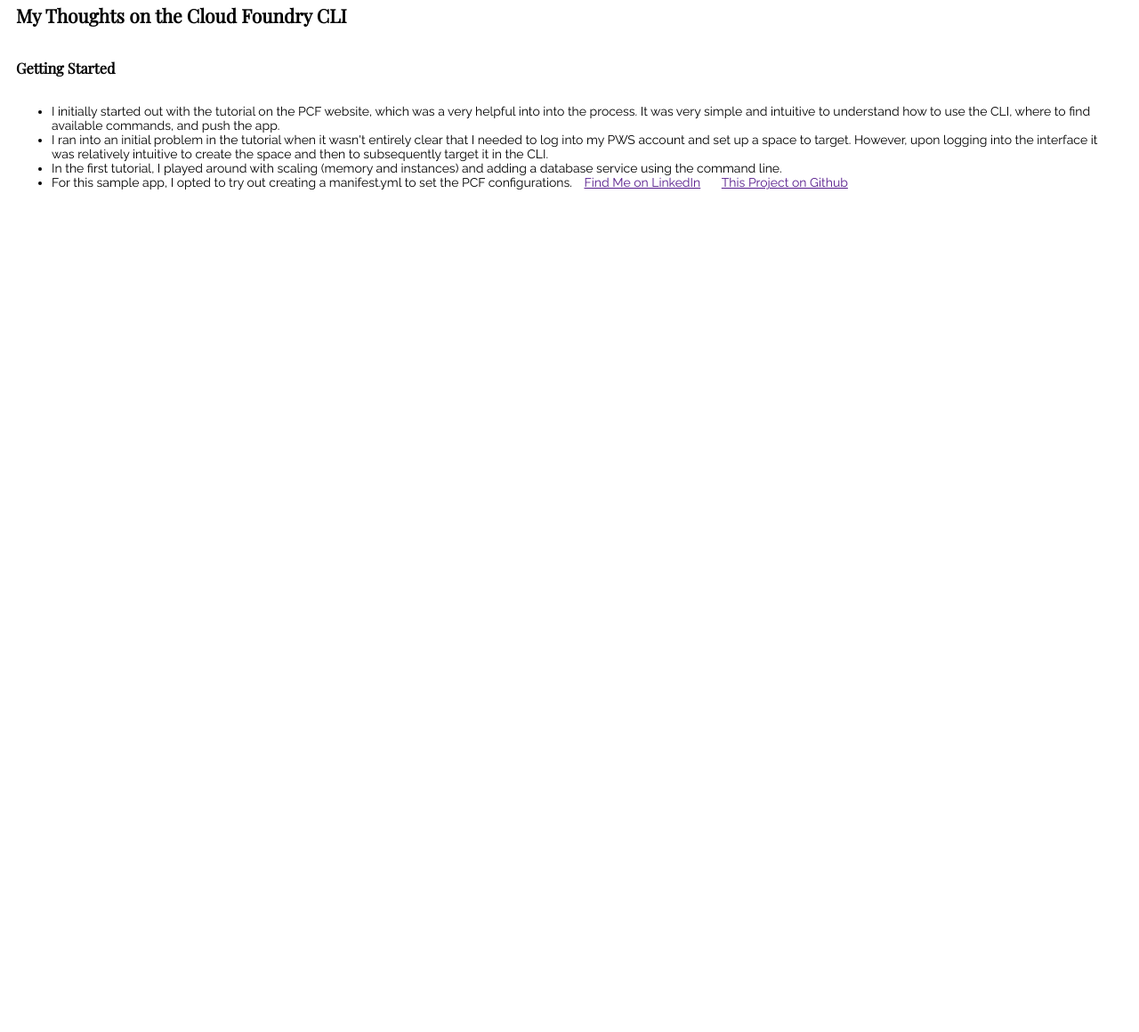
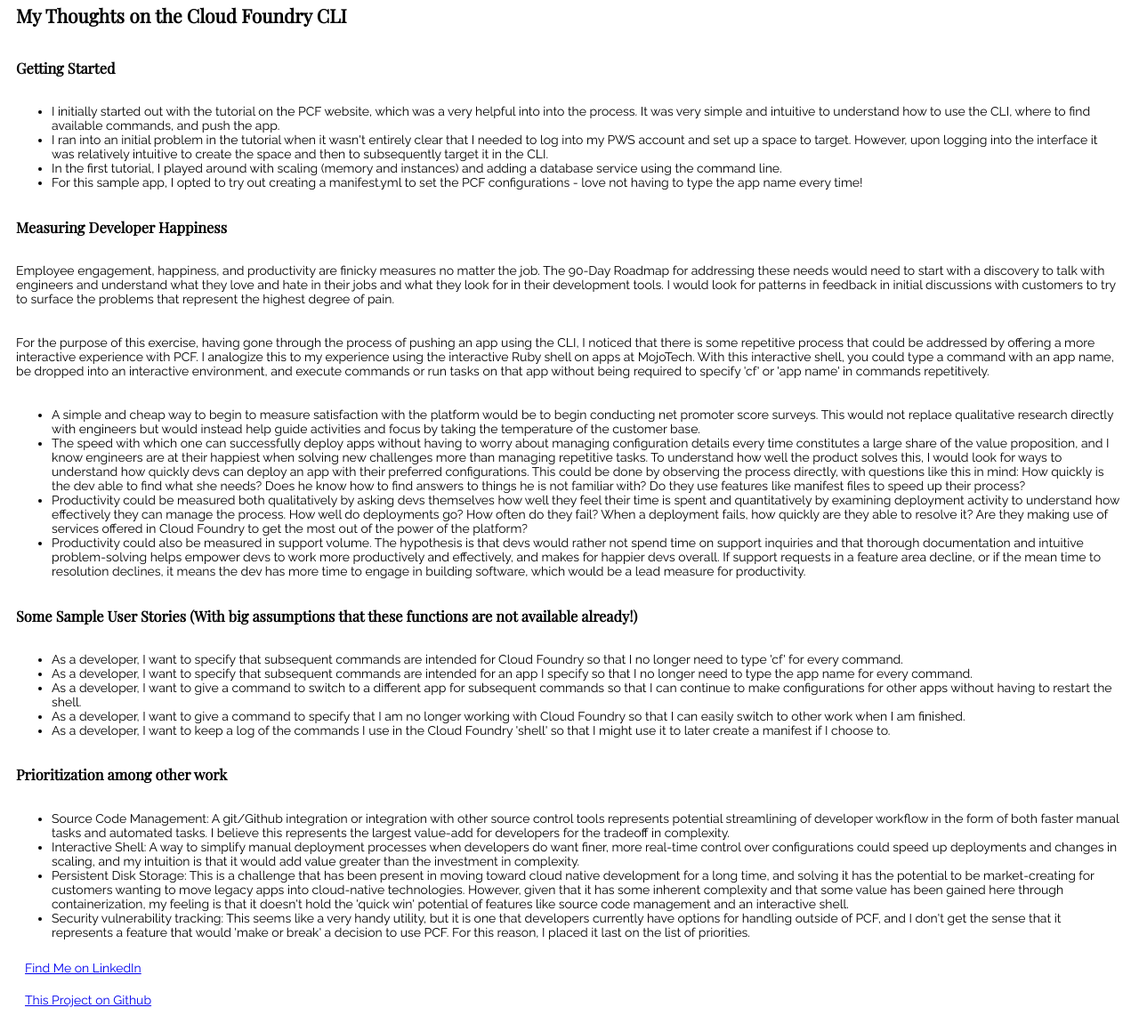
Before and after one commit to scspeirs/speirs-hello, a plain HTML site: page index.html in a window 1280 px wide. Shown: the part 499-1659 px from the top of the page at 89% size. Before the commit the page ends 800 px from the top, so only its background shows below. Drawn offline with nearby package versions, Linux system fonts and the light colour scheme.

Commit message:
Add content to page

```diff
--- a/index.html
+++ b/index.html
@@ -21,7 +21,32 @@
     <li>I initially started out with the tutorial on the PCF website, which was a very helpful into into the process. It was very simple and intuitive to understand how to use the CLI, where to find available commands, and push the app.
     <li>I ran into an initial problem in the tutorial when it wasn't entirely clear that I needed to log into my PWS account and set up a space to target. However, upon logging into the interface it was relatively intuitive to create the space and then to subsequently target it in the CLI.
     <li>In the first tutorial, I played around with scaling (memory and instances) and adding a database service using the command line.
-    <li>For this sample app, I opted to try out creating a manifest.yml to set the PCF configurations.
-  <a href src="https://www.linkedin.com/in/shaughnessyspeirs/">Find Me on LinkedIn</a>
-  <a href src="https://github.com/scspeirs/speirs-hello">This Project on Github</a>
+    <li>For this sample app, I opted to try out creating a manifest.yml to set the PCF configurations - love not having to type the app name every time!
+  </ul>
+  <h3>Measuring Developer Happiness</h3>
+  <p>Employee engagement, happiness, and productivity are finicky measures no matter the job. The 90-Day Roadmap for addressing these needs would need to start with a discovery to talk with engineers and understand what they love and hate in their jobs and what they look for in their development tools. I would look for patterns in feedback in initial discussions with customers to try to surface the problems that represent the highest degree of pain.</p>
+  <p>For the purpose of this exercise, having gone through the process of pushing an app using the CLI, I noticed that there is some repetitive process that could be addressed by offering a more interactive experience with PCF. I analogize this to my experience using the interactive Ruby shell on apps at MojoTech. With this interactive shell, you could type a command with an app name, be dropped into an interactive environment, and execute commands or run tasks on that app without being required to specify 'cf' or 'app name' in commands repetitively.</p>
+  <ul>
+    <li>A simple and cheap way to begin to measure satisfaction with the platform would be to begin conducting net promoter score surveys. This would not replace qualitative research directly with engineers but would instead help guide activities and focus by taking the temperature of the customer base.
+    <li>The speed with which one can successfully deploy apps without having to worry about managing configuration details every time constitutes a large share of the value proposition, and I know engineers are at their happiest when solving new challenges more than managing repetitive tasks. To understand how well the product solves this, I would look for ways to understand how quickly devs can deploy an app with their preferred configurations. This could be done by observing the process directly, with questions like this in mind: How quickly is the dev able to find what she needs? Does he know how to find answers to things he is not familiar with? Do they use features like manifest files to speed up their process?
+    <li>Productivity could be measured both qualitatively by asking devs themselves how well they feel their time is spent and quantitatively by examining deployment activity to understand how effectively they can manage the process. How well do deployments go? How often do they fail? When a deployment fails, how quickly are they able to resolve it? Are they making use of services offered in Cloud Foundry to get the most out of the power of the platform?
+    <li>Productivity could also be measured in support volume. The hypothesis is that devs would rather not spend time on support inquiries and that thorough documentation and intuitive problem-solving helps empower devs to work more productively and effectively, and makes for happier devs overall. If support requests in a feature area decline, or if the mean time to resolution declines, it means the dev has more time to engage in building software, which would be a lead measure for  productivity.
+    </ul>
+  <h3>Some Sample User Stories (With big assumptions that these functions are not available already!)</h3>
+  <ul>
+    <li>As a developer, I want to specify that subsequent commands are intended for Cloud Foundry so that I no longer need to type 'cf' for every command.
+    <li>As a developer, I want to specify that subsequent commands are intended for an app I specify so that I no longer need to type the app name for every command.
+    <li>As a developer, I want to give a command to switch to a different app for subsequent commands so that I can continue to make configurations for other apps without having to restart the shell.
+    <li>As a developer, I want to give a command to specify that I am no longer working with Cloud Foundry so that I can easily switch to other work when I am finished.
+    <li>As a developer, I want to keep a log of the commands I use in the Cloud Foundry 'shell' so that I might use it to later create a manifest if I choose to.
+  </ul>
+  <h3>Prioritization among other work</h3>
+  <ul>
+    <li>Source Code Management: A git/Github integration or integration with other source control tools represents potential streamlining of developer workflow in the form of both faster manual tasks and automated tasks. I believe this represents the largest value-add for developers for the tradeoff in complexity.</li>
+    <li>Interactive Shell: A way to simplify manual deployment processes when developers do want finer, more real-time control over configurations could speed up deployments and changes in scaling, and my intuition is that it would add value greater than the investment in complexity. </li>
+    <li>Persistent Disk Storage: This is a challenge that has been present in moving toward cloud native development for a long time, and solving it has the potential to be market-creating for customers wanting to move legacy apps into cloud-native technologies. However, given that it has some inherent complexity and that some value has been gained here through containerization, my feeling is that it doesn't hold the 'quick win' potential of features like source code management and an interactive shell.</li>
+    <li>Security vulnerability tracking: This seems like a very handy utility, but it is one that developers currently have options for handling outside of PCF, and I don't get the sense that it represents a feature that would 'make or break' a decision to use PCF. For this reason, I placed it last on the list of priorities.</li>
+  </ul>
+  <a href="https://www.linkedin.com/in/shaughnessyspeirs/">Find Me on LinkedIn</a>
+  <a href="https://github.com/scspeirs/speirs-hello">This Project on Github</a>
 </div>
```
